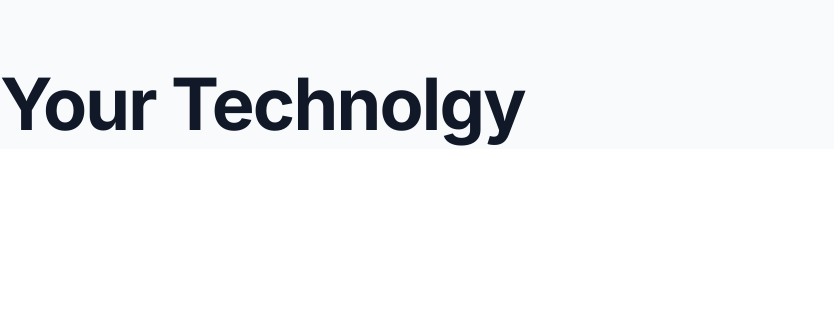
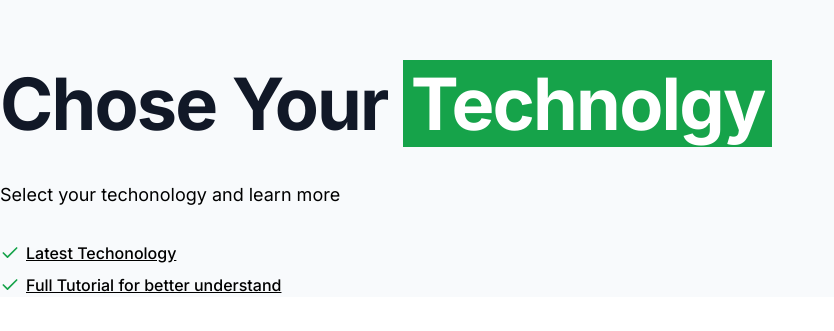
Before and after one commit to itaminul/technology-learning, a Next.js app: page / in a window 1280 px wide. Shown: the part 357-688 px from the top of the page, without its empty margins (0-834 px from the left). Built offline with nearby package versions, Linux system fonts and the light colour scheme.

Commit message:
home page desing

```diff
--- a/package.json
+++ b/package.json
@@ -13,6 +13,7 @@
     "antd": "^5.17.0",
     "class-variance-authority": "^0.7.0",
     "clsx": "^2.1.1",
+    "lucide-react": "^0.378.0",
     "next": "14.2.3",
     "react": "^18",
     "react-dom": "^18",
--- a/src/app/page.tsx
+++ b/src/app/page.tsx
@@ -1,20 +1,36 @@
 import MaxWidthWrapper from "@/components/MaxWidthWrapper";
+import { Check } from "lucide-react";
 
 export default function Home() {
   return (
     <div className="bg-slate-50">
       <section>
         <MaxWidthWrapper className="pb-24 pt-10 lg:grid lg:grid-cols-3 sm:pb-32 lg:gp-x-0 xl:gap-x-8 lg:pt-24 xl:pt-32 lg:pb-52"></MaxWidthWrapper>
-        <div className='col-span-2 px-6 lg:px-0 lg:pt-4'>
-          <div className='relative mx-auto text-center lg:text-left flex flex-col items-center lg:items-start'>
-            <div className='absolute w-28 left-0 -top-20 hidden lg: block'>
-                <img src="/snake-1 png" className="w-full" />
+        <div className="col-span-2 px-6 lg:px-0 lg:pt-4">
+          <div className="relative mx-auto text-center lg:text-left flex flex-col items-center lg:items-start">
+            <div className="absolute w-28 left-0 -top-20 hidden lg: block">
+              <img src="/snake-1 png" className="w-full" />
             </div>
-            <h1 className='relative w-fit tracking-tight text-balance mt-16 font-bold !leading-tight text-gray-900 text-5xl md:text-6xl lg:text-7xl'>
-              Your Technolgy
+            <h1 className="relative w-fit tracking-tight text-balance mt-16 font-bold !leading-tight text-gray-900 text-5xl md:text-6xl lg:text-7xl">
+              Chose Your{" "}
+              <span className="bg-green-600 px-2 text-white"> Technolgy </span>
             </h1>
+            <p className="mt-8 text-lg lg:pr-10 max-w-prose text-center lg:text-left text-balance md:text-wrap">
+              Select your techonology and learn more
+            </p>
+            <u className="mt-8 space-y-2 text-left font-medium flex flex-col items-center sm:items-start">
+              <div className="space-y-2">
+                <li className="flex gap-1.5 items-center text-left">
+                  <Check className="h-5 w-5 shrink-0 text-green-600" /> Latest
+                  Techonology
+                </li>
+                <li className="flex gap-1.5 items-center text-left">
+                  <Check className="h-5 w-5 shrink-0 text-green-600" />
+                  Full Tutorial for better understand
+                </li>
+              </div>
+            </u>
           </div>
-
         </div>
       </section>
     </div>
```
Also changed, not shown: 1 other file (tests, documents, lock files or other folders).
